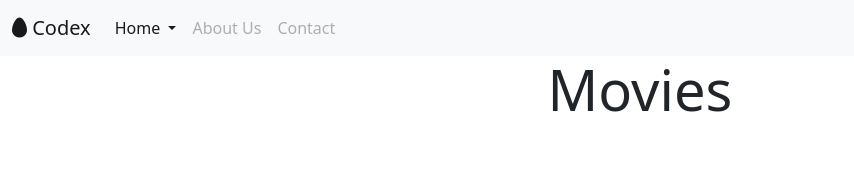
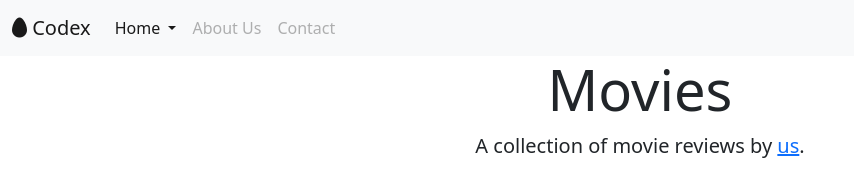
Before and after one commit to zipitio/Codex, a website: page index.html in a window 1280 px wide. Shown: the whole page, without its empty margins (0-854 px from the left). Drawn offline with nearby package versions, Linux system fonts and the light colour scheme.

Commit message:
finished header section

```diff
--- a/index.html
+++ b/index.html
@@ -52,9 +52,9 @@
 
     <header>
         <div class="jumbotron jumbotron-fluid">
-            <div class="container">
-                <h1 class="display-4 text-center">Movies</h1>
-                <p class="lead"></p>
+            <div class="container text-center">
+                <h1 class="display-4">Movies</h1>
+                <p class="lead">A collection of movie reviews by <a href="#">us</a>.</p>
             </div>
         </div>
     </header>
```
Also changed, not shown: 1 other file.
